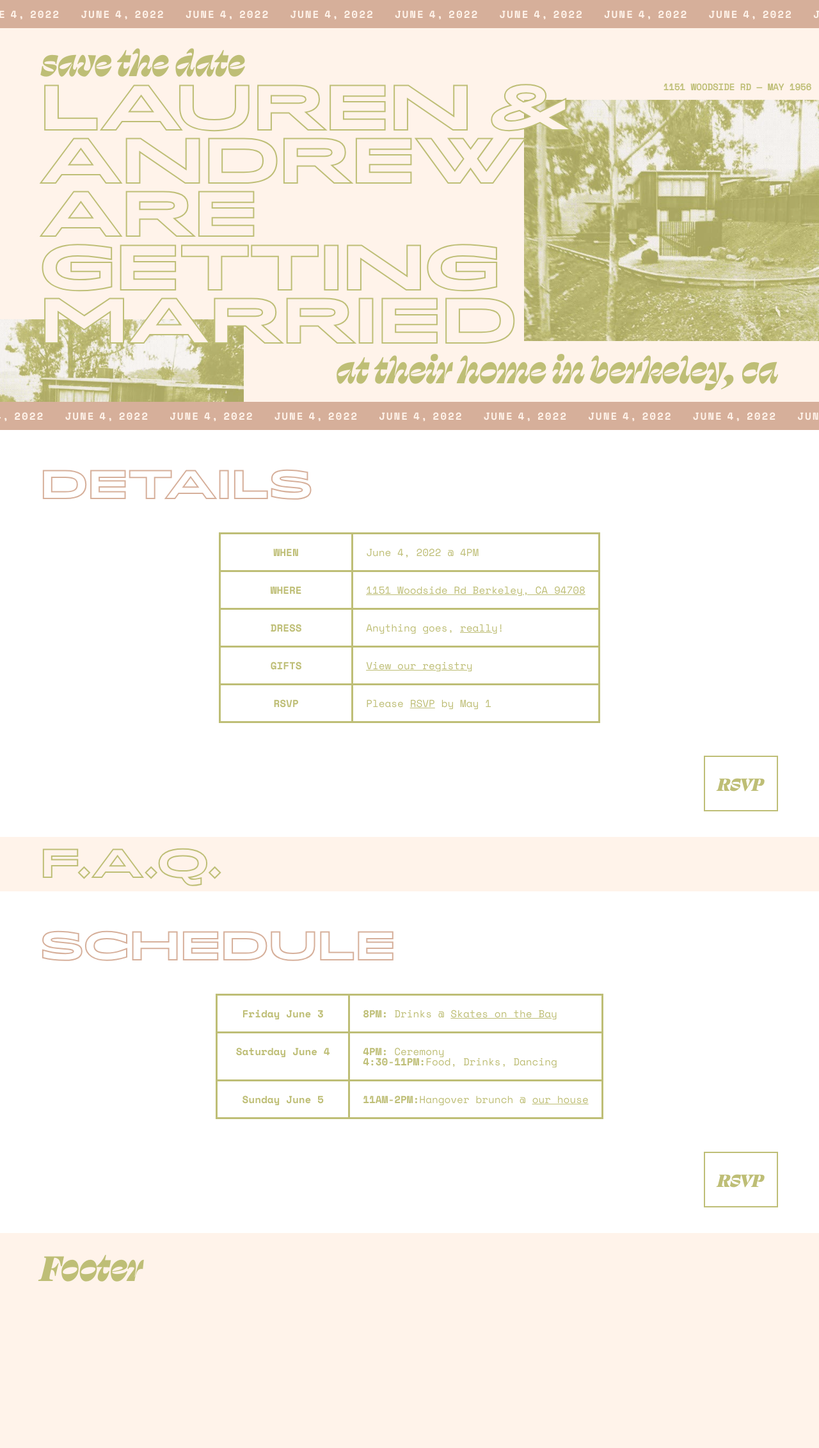
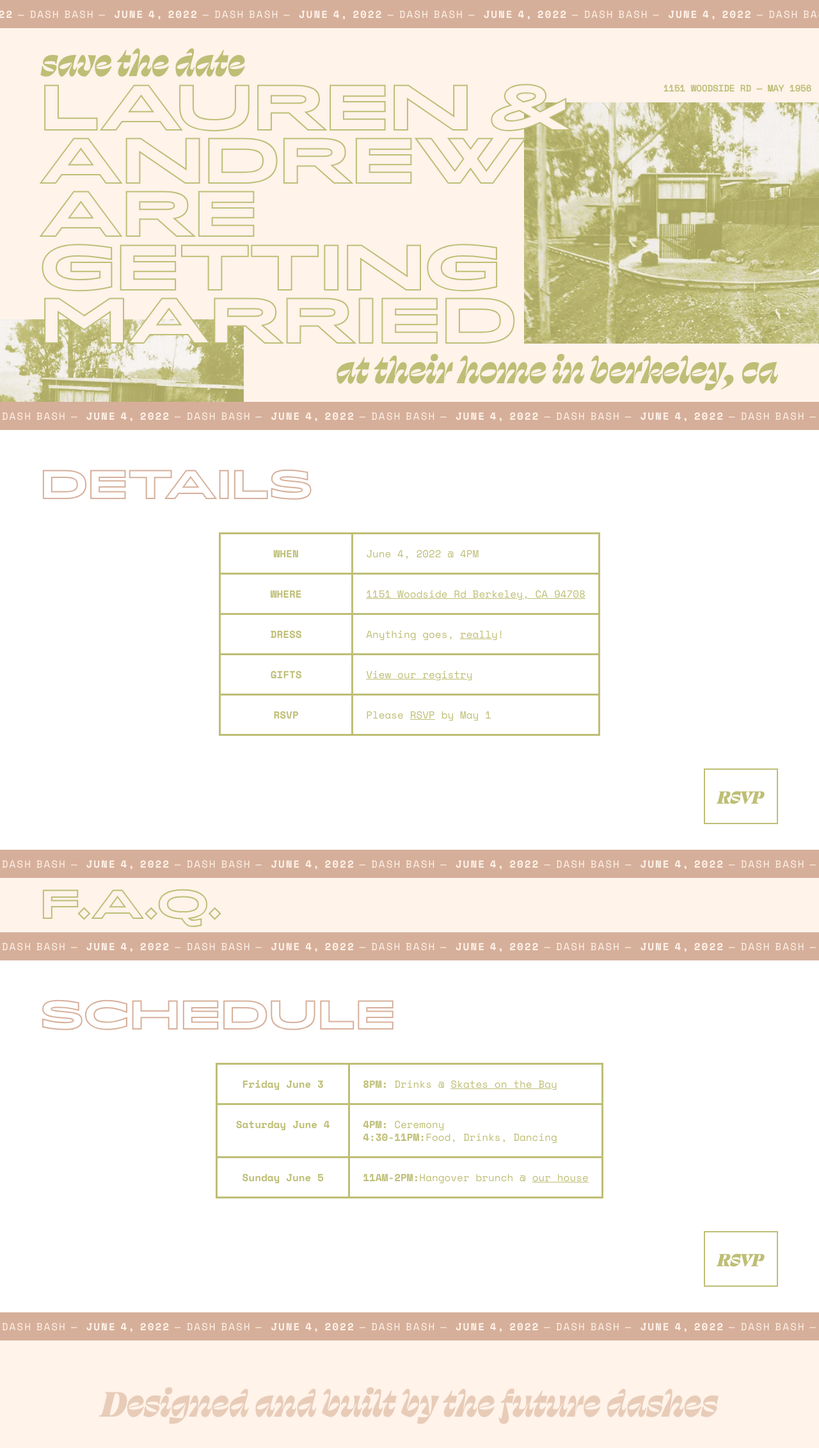
Before and after one commit to greymechanic/dash.wedding, a React (Create React App) app: page / in a window 1280 px wide. Shown: the whole page at 64% size. Before the commit the page ends 2031 px from the top, so only its background shows below. Built offline with nearby package versions, Linux system fonts and the light colour scheme.

Commit message:
schedule and marquee

```diff
--- a/src/App.scss
+++ b/src/App.scss
@@ -46,17 +46,21 @@ body {
   white-space: nowrap;
   background-color: $pink-1;
   p {
-    font-family: "Mono-Bold", "Courier New", monospace;
+    font-family: "Mono-Regular", "Courier New", monospace;
     font-size: 16px;
-    font-weight: 700;
+    font-weight: 400;
     letter-spacing: 2px;
     line-height: 20px;
     color: $cream-1;
     animation: marquee 4.1s linear infinite;
     display: inline-block;
-    padding: 12px 0 12px 32px;
+    padding: 12px 0 12px 12px;
     margin: 0;
     text-transform: uppercase;
+    b {
+      font-family: "Mono-Bold", "Courier New", monospace;
+      font-weight: 700;
+    }
     span {
       letter-spacing: -3px;
     }
@@ -80,7 +84,7 @@ p {
   margin: 0;
   font-family: "Mono-Regular", "Courier New", monospace;
   font-size: 1rem;
-  line-height: 1rem;
+  line-height: 1.25rem;
   color: $green-1;
   b {
     font-family: "Mono-Bold", "Courier New", monospace;
@@ -231,6 +235,14 @@ h3 {
   }
 }
 
+.footer {
+  display: flex;
+  justify-content: center;
+  h3 {
+    color: $pink-2;
+  }
+}
+
 /* phone ----------- */
 @media (max-width: 480px) {
   html {
--- a/src/components/Details.js
+++ b/src/components/Details.js
@@ -1,6 +1,8 @@
+import MarqueeReverse from "./MarqueeReverse";
 
 function Details() {
   return (
+    <div>
       <div className="container bright">
         <section>
           <h2>Details</h2>
@@ -53,6 +55,8 @@ function Details() {
           </div>
         </section>
       </div>
+      <MarqueeReverse />
+    </div>
   );
 }
 
--- a/src/components/FAQ.js
+++ b/src/components/FAQ.js
@@ -1,10 +1,14 @@
+import MarqueeReverse from "./MarqueeReverse";
 
 function FAQ() {
   return (
-    <div className="main tinted">
-      <section>
-        <h2>F.A.Q.</h2>
-      </section>
+    <div>
+      <div className="main tinted">
+        <section>
+          <h2>F.A.Q.</h2>
+        </section>
+      </div>
+      <MarqueeReverse />
     </div>
   );
 }
--- a/src/components/Footer.js
+++ b/src/components/Footer.js
@@ -1,9 +1,9 @@
 
 function Footer() {
   return (
-    <div className="main tinted">
-      <section>
-       <h3>Footer</h3>
+    <div className="container tinted">
+      <section className="footer">
+        <h3>Designed and built by the future dashes</h3>
       </section>
     </div>
   );
--- a/src/components/LandingPage.js
+++ b/src/components/LandingPage.js
@@ -1,29 +1,12 @@
 import woodside1 from "../images/woodside-1.jpg";
 import woodside2 from "../images/woodside-2.jpg";
+import Marquee from "./Marquee";
+import MarqueeReverse from "./MarqueeReverse";
 
 function LandingPage() {
   return (
     <div className="home page">
-    <header className="marquee">
-      <p>June<span> </span>4,<span> </span>2022</p>
-      <p aria-hidden="true">June<span> </span>4,<span> </span>2022</p>
-      <p aria-hidden="true">June<span> </span>4,<span> </span>2022</p>
-      <p aria-hidden="true">June<span> </span>4,<span> </span>2022</p>
-      <p aria-hidden="true">June<span> </span>4,<span> </span>2022</p>
-      <p aria-hidden="true">June<span> </span>4,<span> </span>2022</p>
-      <p aria-hidden="true">June<span> </span>4,<span> </span>2022</p>
-      <p aria-hidden="true">June<span> </span>4,<span> </span>2022</p>
-      <p aria-hidden="true">June<span> </span>4,<span> </span>2022</p>
-      <p aria-hidden="true">June<span> </span>4,<span> </span>2022</p>
-      <p aria-hidden="true">June<span> </span>4,<span> </span>2022</p>
-      <p aria-hidden="true">June<span> </span>4,<span> </span>2022</p>
-      <p aria-hidden="true">June<span> </span>4,<span> </span>2022</p>
-      <p aria-hidden="true">June<span> </span>4,<span> </span>2022</p>
-      <p aria-hidden="true">June<span> </span>4,<span> </span>2022</p>
-      <p aria-hidden="true">June<span> </span>4,<span> </span>2022</p>
-      <p aria-hidden="true">June<span> </span>4,<span> </span>2022</p>
-      <p aria-hidden="true">June<span> </span>4,<span> </span>2022</p>
-    </header>
+      <Marquee />
     <div className="main">
       <h3>save the date</h3>
       <h1>
@@ -43,26 +26,7 @@ function LandingPage() {
         <img src={woodside2} />
       </div>
     </div>
-    <footer className="marquee-r">
-      <p>June<span> </span>4,<span> </span>2022</p>
-      <p aria-hidden="true">June<span> </span>4,<span> </span>2022</p>
-      <p aria-hidden="true">June<span> </span>4,<span> </span>2022</p>
-      <p aria-hidden="true">June<span> </span>4,<span> </span>2022</p>
-      <p aria-hidden="true">June<span> </span>4,<span> </span>2022</p>
-      <p aria-hidden="true">June<span> </span>4,<span> </span>2022</p>
-      <p aria-hidden="true">June<span> </span>4,<span> </span>2022</p>
-      <p aria-hidden="true">June<span> </span>4,<span> </span>2022</p>
-      <p aria-hidden="true">June<span> </span>4,<span> </span>2022</p>
-      <p aria-hidden="true">June<span> </span>4,<span> </span>2022</p>
-      <p aria-hidden="true">June<span> </span>4,<span> </span>2022</p>
-      <p aria-hidden="true">June<span> </span>4,<span> </span>2022</p>
-      <p aria-hidden="true">June<span> </span>4,<span> </span>2022</p>
-      <p aria-hidden="true">June<span> </span>4,<span> </span>2022</p>
-      <p aria-hidden="true">June<span> </span>4,<span> </span>2022</p>
-      <p aria-hidden="true">June<span> </span>4,<span> </span>2022</p>
-      <p aria-hidden="true">June<span> </span>4,<span> </span>2022</p>
-      <p aria-hidden="true">June<span> </span>4,<span> </span>2022</p>
-    </footer>
+    <MarqueeReverse/>
   </div>
   );
 }
--- /dev/null
+++ b/src/components/Marquee.js
@@ -0,0 +1,26 @@
+function Marquee() {
+  return (
+    <header className="marquee">
+      <p><b>June<span> </span>4,<span> </span>2022</b><span> </span>—<span> </span>DASH<span> </span>BASH<span> </span>—<span> </span></p>
+      <p aria-hidden="true"><b>June<span> </span>4,<span> </span>2022</b><span> </span>—<span> </span>DASH<span> </span>BASH<span> </span>—</p>
+      <p aria-hidden="true"><b>June<span> </span>4,<span> </span>2022</b><span> </span>—<span> </span>DASH<span> </span>BASH<span> </span>—</p>
+      <p aria-hidden="true"><b>June<span> </span>4,<span> </span>2022</b><span> </span>—<span> </span>DASH<span> </span>BASH<span> </span>—</p>
+      <p aria-hidden="true"><b>June<span> </span>4,<span> </span>2022</b><span> </span>—<span> </span>DASH<span> </span>BASH<span> </span>—</p>
+      <p aria-hidden="true"><b>June<span> </span>4,<span> </span>2022</b><span> </span>—<span> </span>DASH<span> </span>BASH<span> </span>—</p>
+      <p aria-hidden="true"><b>June<span> </span>4,<span> </span>2022</b><span> </span>—<span> </span>DASH<span> </span>BASH<span> </span>—</p>
+      <p aria-hidden="true"><b>June<span> </span>4,<span> </span>2022</b><span> </span>—<span> </span>DASH<span> </span>BASH<span> </span>—</p>
+      <p aria-hidden="true"><b>June<span> </span>4,<span> </span>2022</b><span> </span>—<span> </span>DASH<span> </span>BASH<span> </span>—</p>
+      <p aria-hidden="true"><b>June<span> </span>4,<span> </span>2022</b><span> </span>—<span> </span>DASH<span> </span>BASH<span> </span>—</p>
+      <p aria-hidden="true"><b>June<span> </span>4,<span> </span>2022</b><span> </span>—<span> </span>DASH<span> </span>BASH<span> </span>—</p>
+      <p aria-hidden="true"><b>June<span> </span>4,<span> </span>2022</b><span> </span>—<span> </span>DASH<span> </span>BASH<span> </span>—</p>
+      <p aria-hidden="true"><b>June<span> </span>4,<span> </span>2022</b><span> </span>—<span> </span>DASH<span> </span>BASH<span> </span>—</p>
+      <p aria-hidden="true"><b>June<span> </span>4,<span> </span>2022</b><span> </span>—<span> </span>DASH<span> </span>BASH<span> </span>—</p>
+      <p aria-hidden="true"><b>June<span> </span>4,<span> </span>2022</b><span> </span>—<span> </span>DASH<span> </span>BASH<span> </span>—</p>
+      <p aria-hidden="true"><b>June<span> </span>4,<span> </span>2022</b><span> </span>—<span> </span>DASH<span> </span>BASH<span> </span>—</p>
+      <p aria-hidden="true"><b>June<span> </span>4,<span> </span>2022</b><span> </span>—<span> </span>DASH<span> </span>BASH<span> </span>—</p>
+      <p aria-hidden="true"><b>June<span> </span>4,<span> </span>2022</b><span> </span>—<span> </span>DASH<span> </span>BASH<span> </span>—</p>
+    </header>
+  );
+}
+
+export default Marquee;
--- /dev/null
+++ b/src/components/MarqueeReverse.js
@@ -0,0 +1,26 @@
+function MarqueeReverse() {
+  return (
+    <div className="marquee-r">
+    <p><b>June<span> </span>4,<span> </span>2022</b><span> </span>—<span> </span>DASH<span> </span>BASH<span> </span>—<span> </span></p>
+    <p aria-hidden="true"><b>June<span> </span>4,<span> </span>2022</b><span> </span>—<span> </span>DASH<span> </span>BASH<span> </span>—</p>
+    <p aria-hidden="true"><b>June<span> </span>4,<span> </span>2022</b><span> </span>—<span> </span>DASH<span> </span>BASH<span> </span>—</p>
+    <p aria-hidden="true"><b>June<span> </span>4,<span> </span>2022</b><span> </span>—<span> </span>DASH<span> </span>BASH<span> </span>—</p>
+    <p aria-hidden="true"><b>June<span> </span>4,<span> </span>2022</b><span> </span>—<span> </span>DASH<span> </span>BASH<span> </span>—</p>
+    <p aria-hidden="true"><b>June<span> </span>4,<span> </span>2022</b><span> </span>—<span> </span>DASH<span> </span>BASH<span> </span>—</p>
+    <p aria-hidden="true"><b>June<span> </span>4,<span> </span>2022</b><span> </span>—<span> </span>DASH<span> </span>BASH<span> </span>—</p>
+    <p aria-hidden="true"><b>June<span> </span>4,<span> </span>2022</b><span> </span>—<span> </span>DASH<span> </span>BASH<span> </span>—</p>
+    <p aria-hidden="true"><b>June<span> </span>4,<span> </span>2022</b><span> </span>—<span> </span>DASH<span> </span>BASH<span> </span>—</p>
+    <p aria-hidden="true"><b>June<span> </span>4,<span> </span>2022</b><span> </span>—<span> </span>DASH<span> </span>BASH<span> </span>—</p>
+    <p aria-hidden="true"><b>June<span> </span>4,<span> </span>2022</b><span> </span>—<span> </span>DASH<span> </span>BASH<span> </span>—</p>
+    <p aria-hidden="true"><b>June<span> </span>4,<span> </span>2022</b><span> </span>—<span> </span>DASH<span> </span>BASH<span> </span>—</p>
+    <p aria-hidden="true"><b>June<span> </span>4,<span> </span>2022</b><span> </span>—<span> </span>DASH<span> </span>BASH<span> </span>—</p>
+    <p aria-hidden="true"><b>June<span> </span>4,<span> </span>2022</b><span> </span>—<span> </span>DASH<span> </span>BASH<span> </span>—</p>
+    <p aria-hidden="true"><b>June<span> </span>4,<span> </span>2022</b><span> </span>—<span> </span>DASH<span> </span>BASH<span> </span>—</p>
+    <p aria-hidden="true"><b>June<span> </span>4,<span> </span>2022</b><span> </span>—<span> </span>DASH<span> </span>BASH<span> </span>—</p>
+    <p aria-hidden="true"><b>June<span> </span>4,<span> </span>2022</b><span> </span>—<span> </span>DASH<span> </span>BASH<span> </span>—</p>
+    <p aria-hidden="true"><b>June<span> </span>4,<span> </span>2022</b><span> </span>—<span> </span>DASH<span> </span>BASH<span> </span>—</p>
+    </div>
+  );
+}
+
+export default MarqueeReverse;
--- a/src/components/Schedule.js
+++ b/src/components/Schedule.js
@@ -1,6 +1,8 @@
+import MarqueeReverse from "./MarqueeReverse";
 
 function Schedule() {
   return (
+    <div>
       <div className="container bright">
         <section>
           <h2>Schedule</h2>
@@ -38,6 +40,8 @@ function Schedule() {
           </div>
         </section>
       </div>
+      <MarqueeReverse />
+    </div>
   );
 }
 
--- a/src/styles/_colors.scss
+++ b/src/styles/_colors.scss
@@ -1,5 +1,6 @@
 // PINK
 $pink-1: #d6af9a;
+$pink-2: #e8ccb8;
 
 // CREAM
 $cream-1: #fff3ea;
```
Lines whose indentation alone changed are shown as unchanged.
